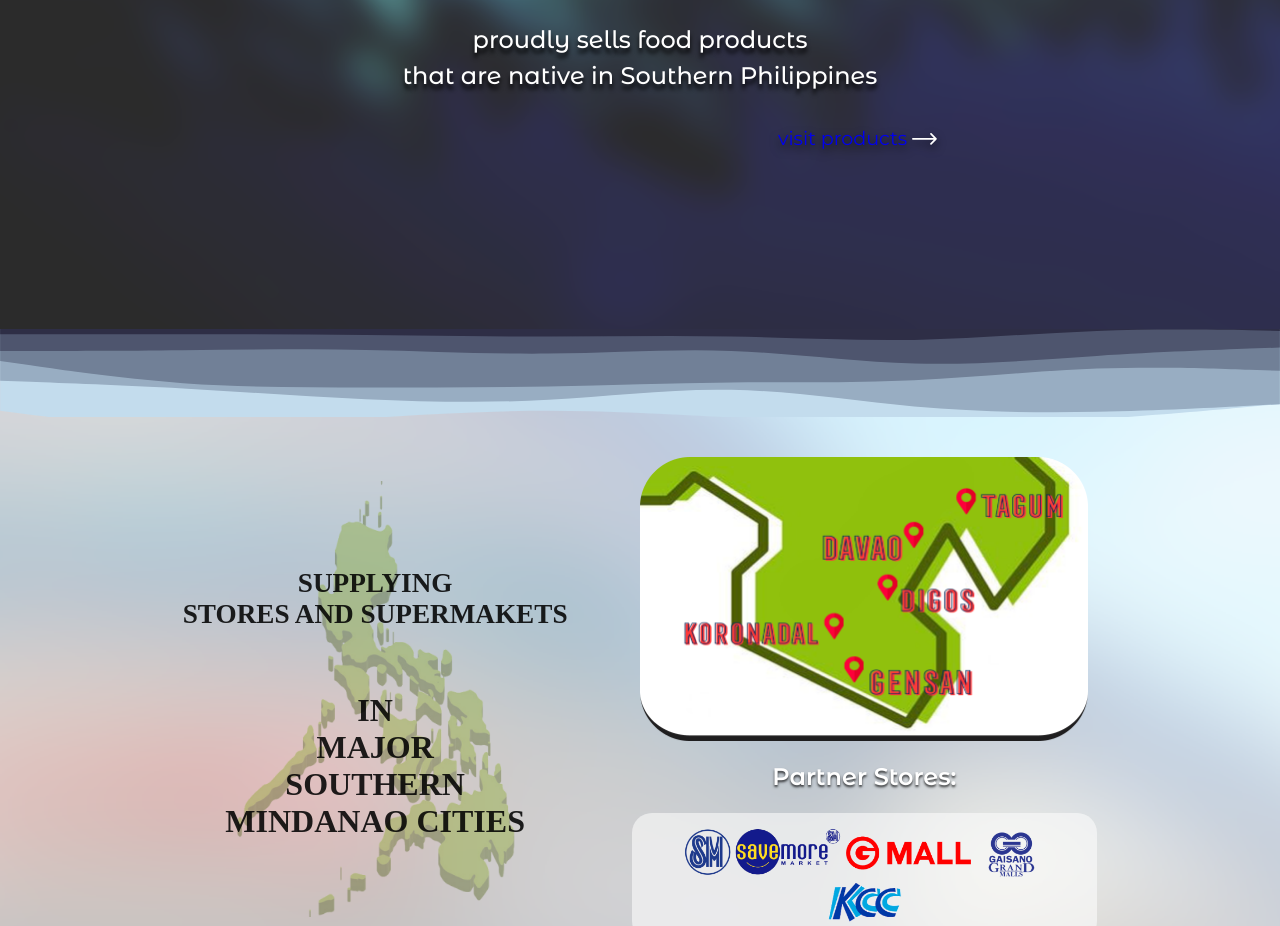
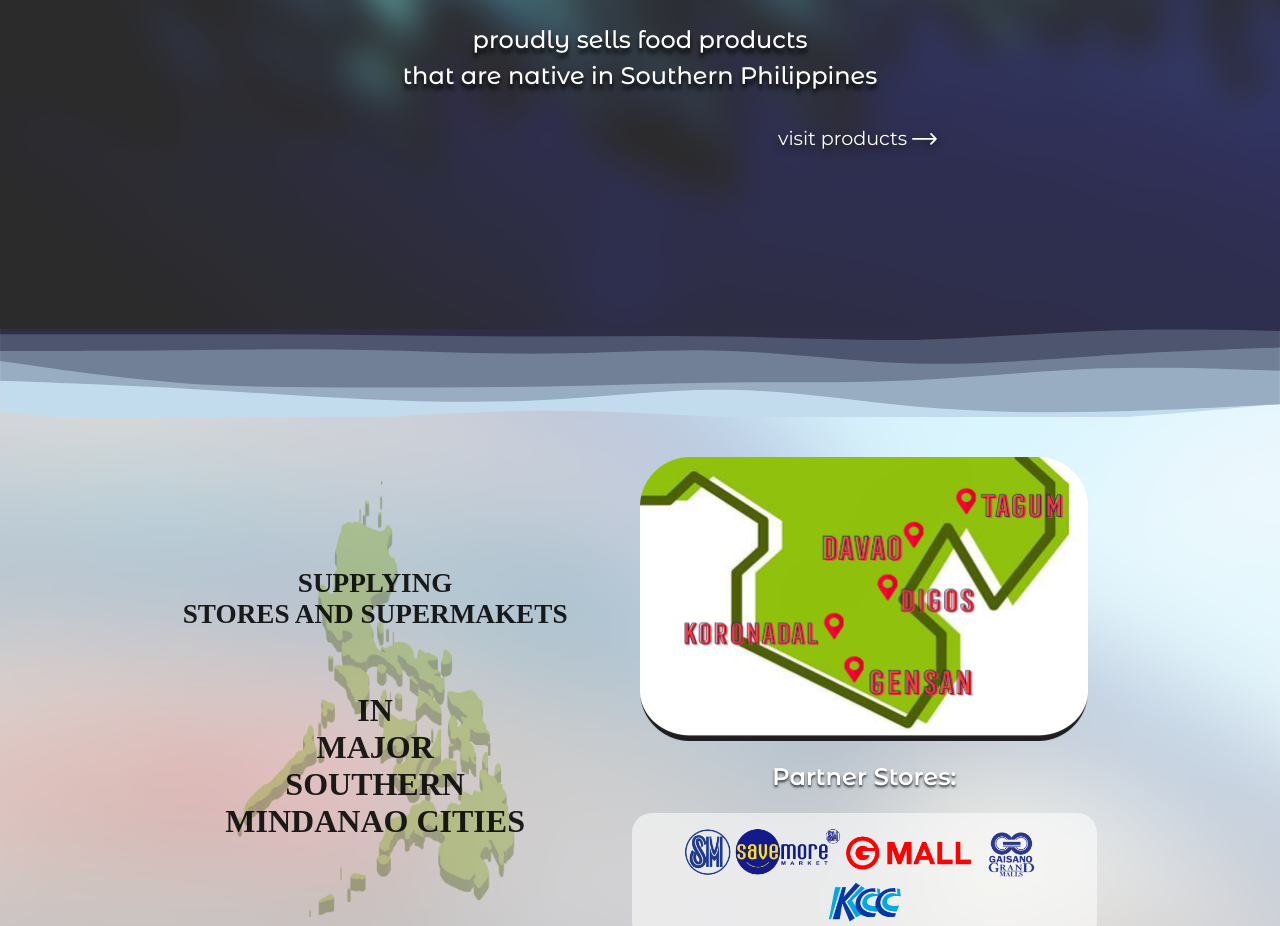
Before and after one commit to seangaaab/lysean-website, a React (Vite) app: page / in a window 1280 px wide. Shown: the part 900-1826 px from the top of the page. Built offline with nearby package versions, Linux system fonts and the light colour scheme.

Commit message:
minor fixes

```diff
--- a/src/pages/Home/home.module.scss
+++ b/src/pages/Home/home.module.scss
@@ -86,11 +86,13 @@
                     transition: all 0.1s ease-in;
                 }
 
+                a:visited{
+                    color: #ffffff;
+                }
+
                 a{
                     text-decoration: none;
-                    &:visited{
-                        color: #ffffff;
-                    }
+
                     p{
                         color: #ffffff;
                     }
--- a/src/pages/Home/index.tsx
+++ b/src/pages/Home/index.tsx
@@ -10,8 +10,11 @@ import sm from '../../assets/img/mall-logos/sm-logo.png'
 import savemore from '../../assets/img/mall-logos/savemore-logo.png'
 import gmall from '../../assets/img/mall-logos/gmall-logo.png'
 import grand from '../../assets/img/mall-logos/grand-logo.png'
+import { useNavigate } from 'react-router-dom'
+
 
 const Home = () => {
+  const navigate = useNavigate();
   return (
     <div id={styles.Home}>
       <Navbar/>
@@ -25,7 +28,10 @@ const Home = () => {
             proudly sells food products <br/>
             that are native in Southern Philippines
           </p>
-          <span id={styles.btn}><a href='../Products'>visit products <img src={arrow} alt="Visit Products" /></a></span>
+          <span id={styles.btn} onClick={()=>{
+            navigate('/products')
+            window.scrollTo(0, 0);
+            }}><a>visit products <img src={arrow} alt="Visit Products" /></a></span>
         </div>
       </section>
 
```
